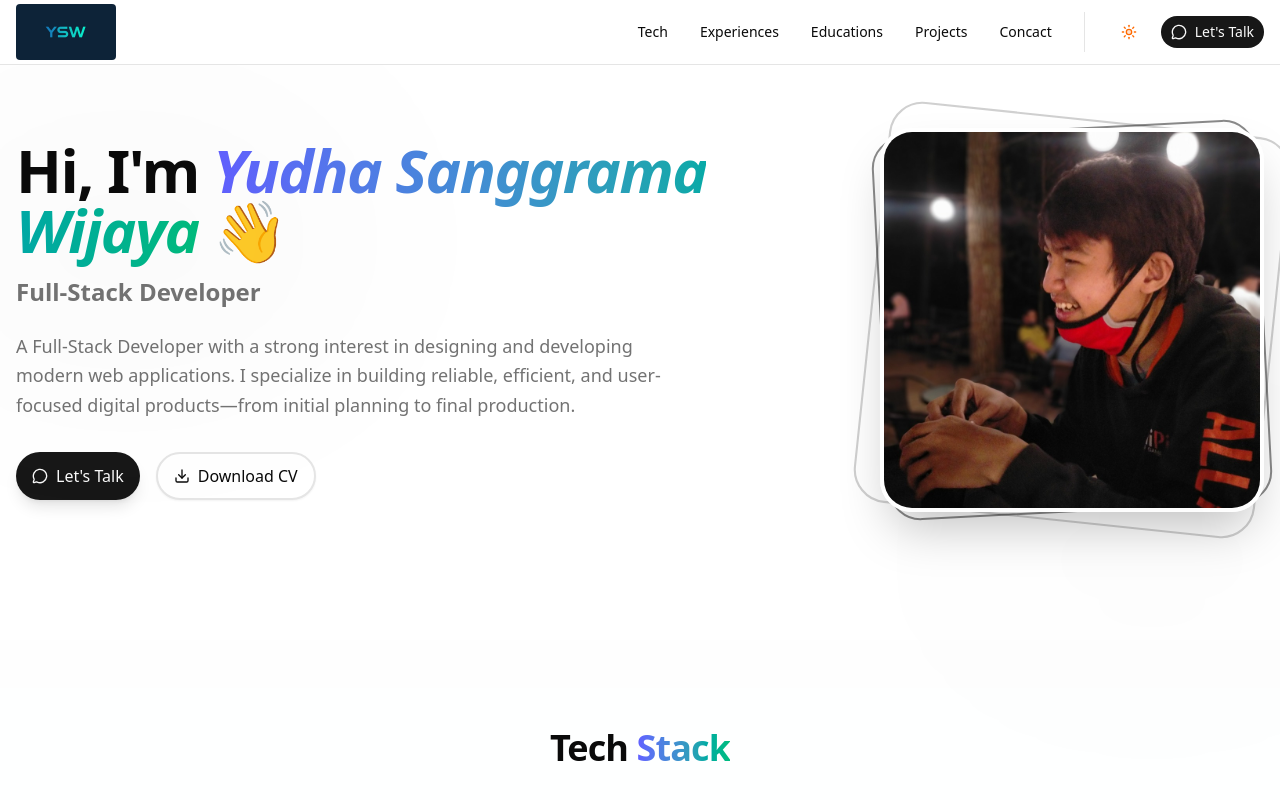
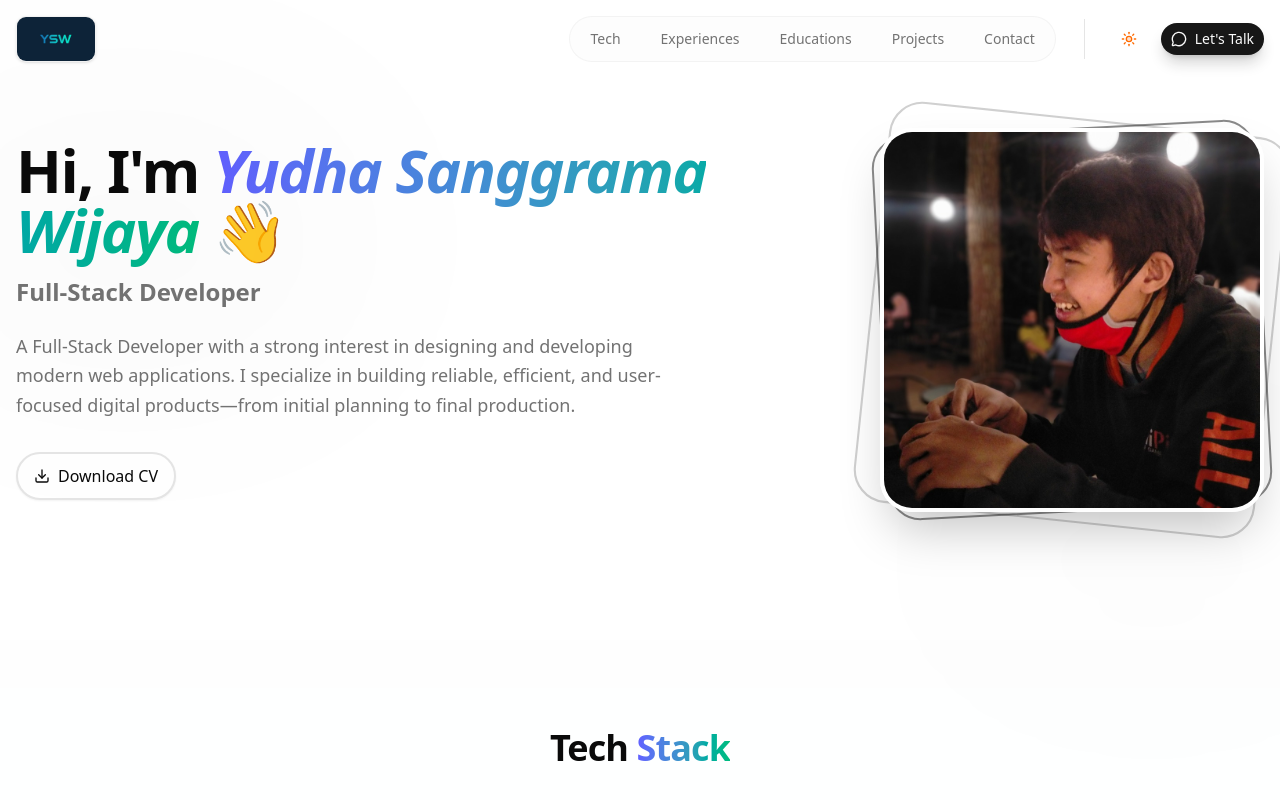
Before and after one commit to yudhasanggrama/my-personal-web, a Next.js app: page / in a window 1280 px wide. Shown: the top 800 px of the page. Built offline with nearby package versions, Linux system fonts and the light colour scheme.

Commit message:
refactor: update style for Hero and Navbar

```diff
--- a/src/components/Hero.tsx
+++ b/src/components/Hero.tsx
@@ -35,14 +35,6 @@ export default function Hero() {
 
             <div className="flex flex-wrap justify-center md:justify-start gap-4 mt-8">
               <Button
-                size="lg"
-                className="rounded-full gap-2 px-8 h-12 text-base shadow-lg hover:shadow-primary/20 transition-all"
-                onClick={() => window.location.href = 'https://wa.me/6281380401393'}
-              >
-                <MessageCircle className="w-5 h-5" /> Let&apos;s Talk
-              </Button>
-
-              <Button
                 variant="outline"
                 size="lg"
                 className="rounded-full gap-2 px-8 h-12 text-base border-2"
--- a/src/components/Navbar.tsx
+++ b/src/components/Navbar.tsx
@@ -1,48 +1,140 @@
 "use client"
+import { useState, useEffect } from "react";
 import Link from "next/link";
 import Image from "next/image";
+import { motion, AnimatePresence } from "framer-motion";
 import { ThemeToggle } from "@/components/theme-toogle";
 import { Button } from "@/components/ui/button";
-import { MessageCircle, Menu } from "lucide-react";
-import { Sheet, SheetContent, SheetTrigger } from "@/components/ui/sheet";
+import { MessageCircle, Menu, X } from "lucide-react";
+import { Sheet, SheetContent, SheetTrigger, SheetTitle } from "@/components/ui/sheet";
 
 export default function Navbar() {
+  const [scrolled, setScrolled] = useState(false);
+  const [hoveredLink, setHoveredLink] = useState<string | null>(null);
+
+  // Efek ketika navbar di-scroll
+  useEffect(() => {
+    const handleScroll = () => {
+      setScrolled(window.scrollY > 20);
+    };
+    window.addEventListener("scroll", handleScroll);
+    return () => window.removeEventListener("scroll", handleScroll);
+  }, []);
+
   const navLinks = [
     { name: "Tech", href: "#tech-stack" },
     { name: "Experiences", href: "#experiences" },
     { name: "Educations", href: "#educations" },
     { name: "Projects", href: "#project" },
-    { name: "Concact", href: "#contact"}
+    { name: "Contact", href: "#contact"}
   ];
 
   return (
-    <nav className="fixed top-0 w-full z-50 border-b bg-background/80 backdrop-blur-md">
-      <div className="container mx-auto px-4 h-16 flex items-center justify-between">
+    <nav
+      className={`fixed top-0 w-full z-50 transition-all duration-300 ${
+        scrolled
+        ? "border-b bg-background/70 backdrop-blur-xl py-2"
+        : "bg-transparent py-4"
+      }`}
+    >
+      <div className="container mx-auto px-4 flex items-center justify-between">
+        {/* Logo dengan animasi hover */}
         <Link href="/">
-          <Image src="/img/ysw_logo.jpg" alt="Logo" width={100} height={40} className="rounded" />
+          <motion.div
+            whileHover={{ scale: 1.05 }}
+            whileTap={{ scale: 0.95 }}
+            className="relative"
+          >
+            <Image
+              src="/img/ysw_logo.jpg"
+              alt="Logo"
+              width={80}
+              height={32}
+              className="rounded-lg shadow-sm border border-border/50"
+            />
+          </motion.div>
         </Link>
-        <div className="hidden md:flex items-center gap-8">
-          {navLinks.map((link) => (
-            <Link key={link.name} href={link.href} className="text-sm font-medium hover:text-primary transition-colors">
-              {link.name}
-            </Link>
-          ))}
+
+        {/* Desktop Navigation */}
+        <div className="hidden md:flex items-center gap-1">
+          <div className="flex items-center gap-2 mr-6 bg-secondary/20 p-1 rounded-full border border-border/40 backdrop-blur-md">
+            {navLinks.map((link) => (
+              <Link
+                key={link.name}
+                href={link.href}
+                onMouseEnter={() => setHoveredLink(link.name)}
+                onMouseLeave={() => setHoveredLink(null)}
+                className="relative px-4 py-2 text-sm font-medium text-muted-foreground hover:text-primary transition-colors duration-300"
+              >
+                {link.name}
+                {/* Pill Background Effect */}
+                {hoveredLink === link.name && (
+                  <motion.span
+                    layoutId="nav-pill"
+                    className="absolute inset-0 bg-primary/10 rounded-full -z-10"
+                    initial={{ opacity: 0 }}
+                    animate={{ opacity: 1 }}
+                    exit={{ opacity: 0 }}
+                  />
+                )}
+              </Link>
+            ))}
+          </div>
+
           <div className="flex items-center gap-3 border-l pl-6">
             <ThemeToggle />
-            <Button size="sm" className="rounded-full gap-2" onClick={() => window.location.href='https://wa.me/6281380401393'}>
+            <Button
+              size="sm"
+              className="rounded-full gap-2 shadow-lg shadow-primary/20 hover:shadow-primary/40 transition-all active:scale-95"
+              onClick={() => window.open('https://wa.me/6281380401393', '_blank')}
+            >
               <MessageCircle className="w-4 h-4" /> Let's Talk
             </Button>
           </div>
         </div>
+
+        {/* Mobile Navigation */}
         <div className="md:hidden flex items-center gap-3">
           <ThemeToggle />
           <Sheet>
-            <SheetTrigger asChild><Button variant="ghost" size="icon"><Menu /></Button></SheetTrigger>
-            <SheetContent>
-              <div className="flex flex-col gap-4 mt-8">
-                {navLinks.map((link) => (
-                  <Link key={link.name} href={link.href} className="text-lg font-bold">{link.name}</Link>
+            <SheetTrigger asChild>
+              <Button variant="ghost" size="icon" className="rounded-full">
+                <Menu className="w-6 h-6" />
+              </Button>
+            </SheetTrigger>
+            <SheetContent side="right" className="w-[300px] sm:w-[400px]">
+              <SheetTitle className="text-left mb-8">Navigation</SheetTitle>
+              <div className="flex flex-col gap-2 mt-4">
+                {navLinks.map((link, i) => (
+                  <motion.div
+                    key={link.name}
+                    initial={{ opacity: 0, x: 20 }}
+                    animate={{ opacity: 1, x: 0 }}
+                    transition={{ delay: i * 0.1 }}
+                  >
+                    <Link
+                      href={link.href}
+                      className="flex items-center justify-between text-lg font-semibold p-4 rounded-2xl hover:bg-primary/5 hover:text-primary transition-all group"
+                    >
+                      {link.name}
+                      <ArrowUpRight className="w-5 h-5 opacity-0 group-hover:opacity-100 transition-all" />
+                    </Link>
+                  </motion.div>
                 ))}
+
+                <motion.div
+                   initial={{ opacity: 0, y: 20 }}
+                   animate={{ opacity: 1, y: 0 }}
+                   transition={{ delay: 0.5 }}
+                   className="mt-8"
+                >
+                  <Button
+                    className="w-full rounded-2xl py-6 gap-2"
+                    onClick={() => window.open('https://wa.me/6281380401393', '_blank')}
+                  >
+                    <MessageCircle className="w-5 h-5" /> Let's Connect
+                  </Button>
+                </motion.div>
               </div>
             </SheetContent>
           </Sheet>
@@ -51,3 +143,24 @@ export default function Navbar() {
     </nav>
   );
 }
+
+// Ikon tambahan untuk mobile menu
+function ArrowUpRight(props: any) {
+  return (
+    <svg
+      {...props}
+      xmlns="http://www.w3.org/2000/svg"
+      width="24"
+      height="24"
+      viewBox="0 0 24 24"
+      fill="none"
+      stroke="currentColor"
+      strokeWidth="2"
+      strokeLinecap="round"
+      strokeLinejoin="round"
+    >
+      <path d="M7 7h10v10" />
+      <path d="M7 17 17 7" />
+    </svg>
+  );
+}
```
